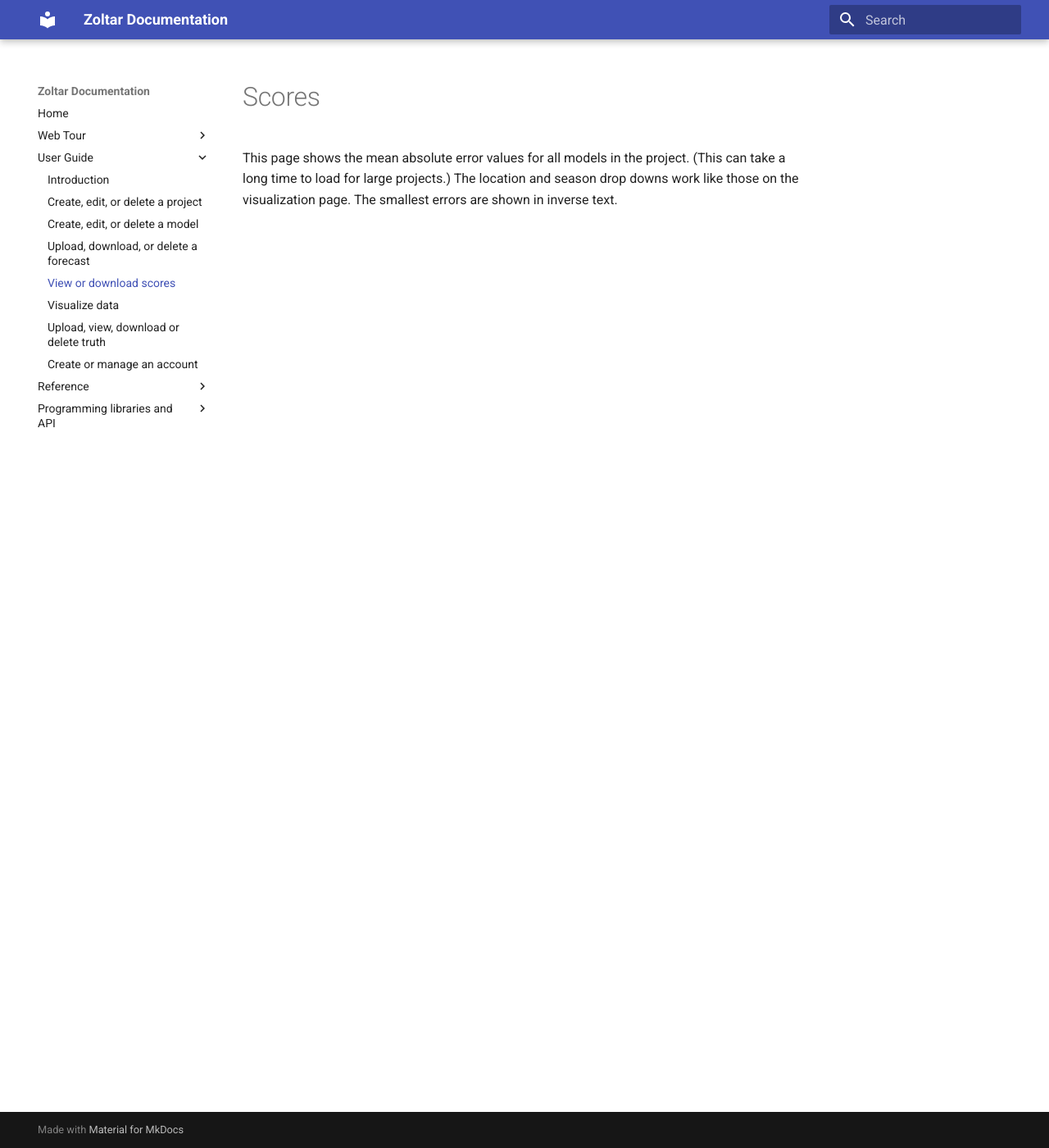
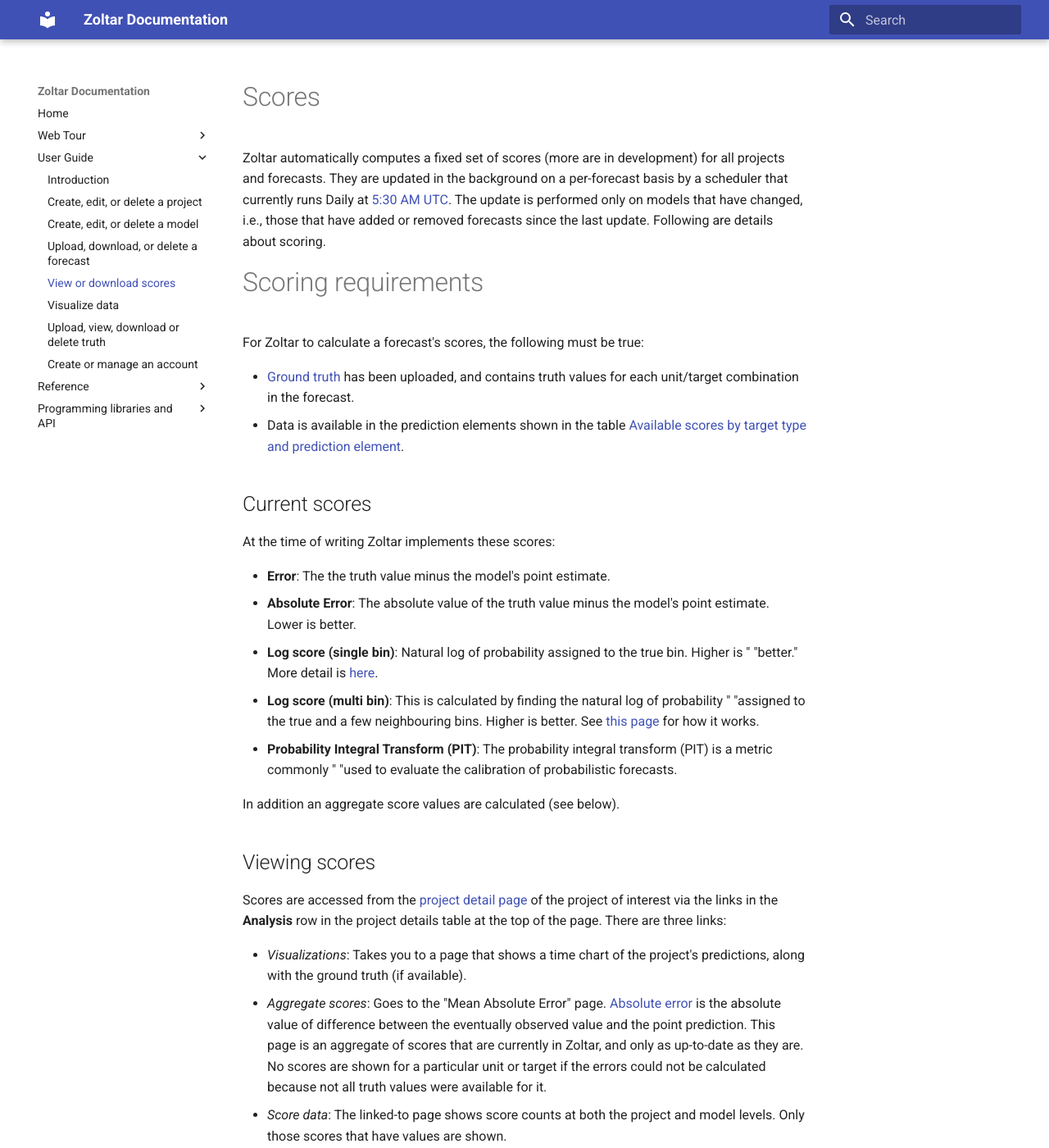
Before and after one commit to reichlab/docs.zoltardata, an MkDocs documentation site: the page built from docs/Scoring.md, in a window 1280 px wide and 1400 px high. Shown: the whole window at 82% size. Built offline with MkDocs 1.6.1 and Material for MkDocs 9.7.7, drawn with Linux system fonts in a browser that asks for light colours; some of the changed text lies outside the part shown.

Commit message:
WIP updating docs to zoltar3

```diff
--- a/docs/Scoring.md
+++ b/docs/Scoring.md
@@ -1,3 +1,44 @@
 # Scores
 
-This page shows the mean absolute error values for all models in the project. (This can take a long time to load for large projects.) The location and season drop downs work like those on the visualization page. The smallest errors are shown in inverse text.
+Zoltar automatically computes a fixed set of scores (more are in development) for all projects and forecasts. They are updated in the background on a per-forecast basis by a scheduler that currently runs Daily at [5:30 AM UTC](http://www.timebie.com/std/utc.php?q=5.5). The update is performed only on models that have changed, i.e., those that have added or removed forecasts since the last update. Following are details about scoring.
+
+
+# Scoring requirements
+
+For Zoltar to calculate a forecast's scores, the following must be true:
+
+- [Ground truth](Truth.md) has been uploaded, and contains truth values for each unit/target combination in the forecast.
+- Data is available in the prediction elements shown in the table [Available scores by target type and prediction element](Targets.md#available-scores-by-target-type-and-prediction-element).
+<!-- todo more requirements? -->
+
+
+## Current scores
+
+At the time of writing Zoltar implements these scores:
+
+- **Error**: The the truth value minus the model's point estimate.
+- **Absolute Error**: The absolute value of the truth value minus the model's point estimate. Lower is better.
+- **Log score (single bin)**: Natural log of probability assigned to the true bin. Higher is " "better." More detail is [here](https://github.com/reichlab/flusight/wiki/Scoring#2-log-score-single-bin).
+- **Log score (multi bin)**: This is calculated by finding the natural log of probability " "assigned to the true and a few neighbouring bins. Higher is better. See [this page](https://github.com/reichlab/flusight/wiki/Scoring#3-log-score-multi-bin) for how it works.
+- **Probability Integral Transform (PIT)**: The probability integral transform (PIT) is a metric commonly " "used to evaluate the calibration of probabilistic forecasts.
+
+In addition an aggregate score values are calculated (see below).
+
+
+## Viewing scores
+
+Scores are accessed from the [project detail page](ProjectDetailPage.md) of the project of interest via the links in the **Analysis** row in the project details table at the top of the page. There are three links:
+
+- _Visualizations_: Takes you to a page that shows a time chart of the project's predictions, along with the ground truth (if available). <!-- TODO more detail -->
+- _Aggregate scores_: Goes to the "Mean Absolute Error" page. [Absolute error](https://github.com/reichlab/flusight/wiki/Scoring#1-absolute-error) is the absolute value of difference between the eventually observed value and the point prediction. This page is an aggregate of scores that are currently in Zoltar, and only as up-to-date as they are. No scores are shown for a particular unit or target if the errors could not be calculated because not all truth values were available for it. <!-- TODO more detail -->
+- _Score data_: The linked-to page shows score counts at both the project and model levels. Only those scores that have values are shown.
+
+
+## Downloading scores
+
+Scores are downloaded from the [project detail page](ProjectDetailPage.md). To download a project's scores:
+
+1. Go to the [model detail page](ModelDetailPage.md) of the one you want to upload into.
+1. Click the ":"Download CSV" button and save the file.
+
+The scores are saved in the CSV format documented at [Score download format (CSV)](FileFormats.md#score-download-format-csv).
```
Also changed, not shown: docs/ProjectDetailPage.md (+1 -1 lines), docs/Targets.md (+2 -0 lines), docs/Truth.md (+3 -1 lines), docs/UserIntro.md (+1 -1 lines), readme.md (+5 -14 lines).
